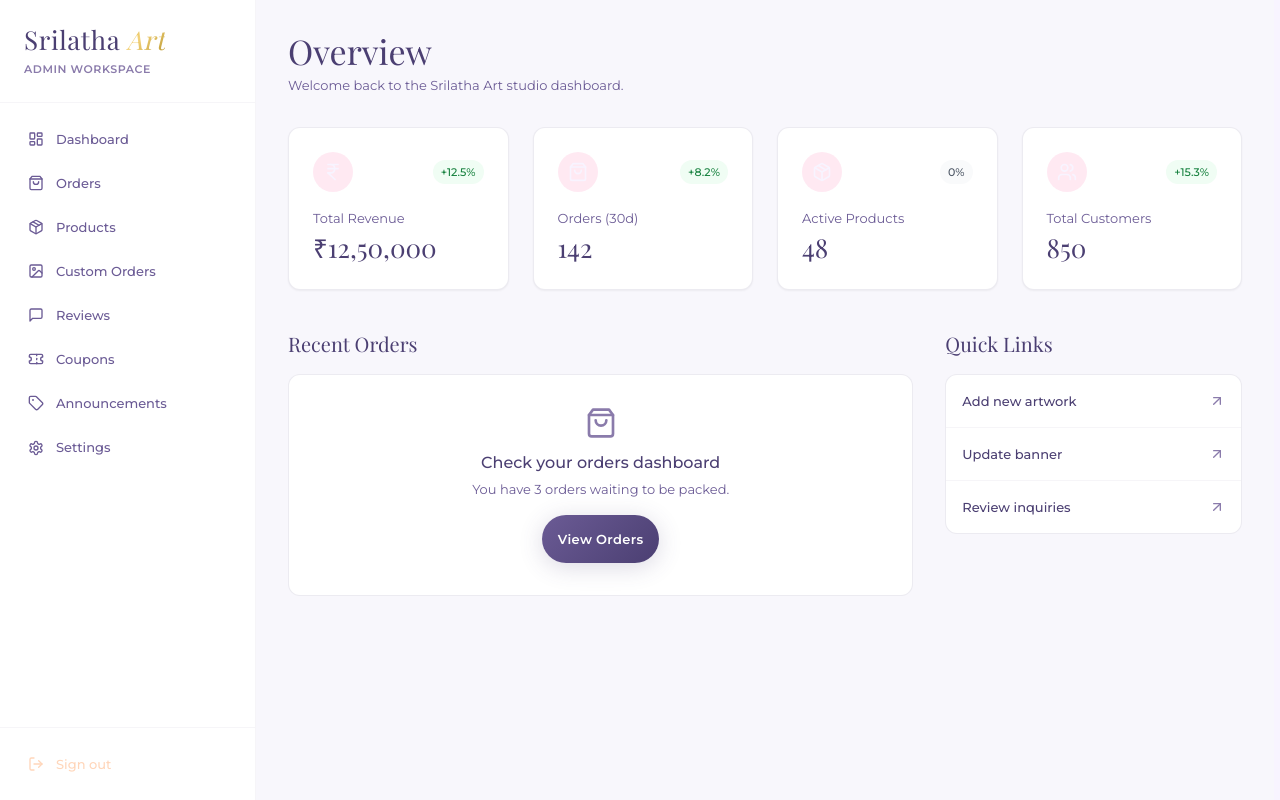
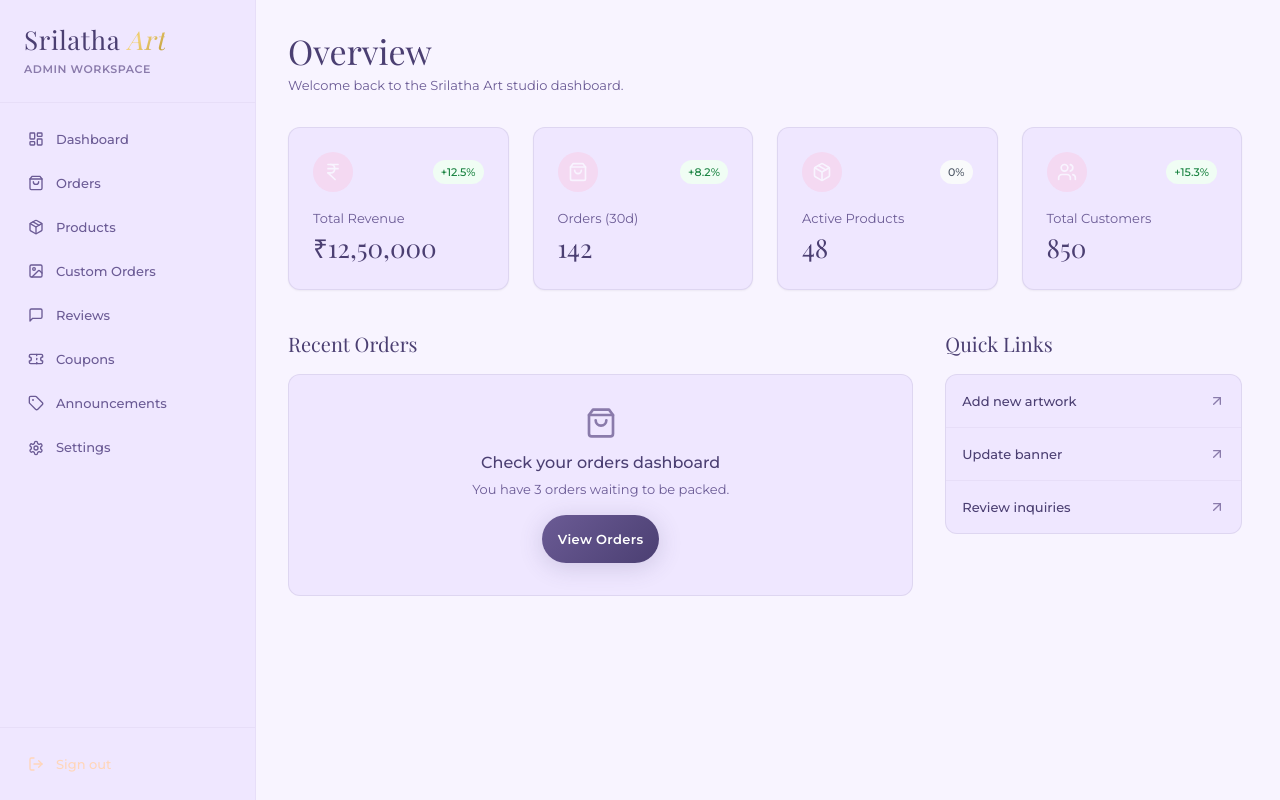
Before and after one commit to lakshmanachari-panuganti/The-Srilatha-Arts, a Next.js app in the folder frontend/: page /admin in a window 1280 px wide. Built offline with nearby package versions, Linux system fonts and the light colour scheme; no server answers.

Commit message:
feat: scaffold admin dashboard architecture including layout, login, products, and orders pages

```diff
--- a/frontend/app/admin/layout.tsx
+++ b/frontend/app/admin/layout.tsx
@@ -23,9 +23,9 @@ export default function AdminLayout({ children }: { children: React.ReactNode })
   }
 
   return (
-    <div className="min-h-screen bg-[#F8F7FC] flex flex-col lg:flex-row">
+    <div className="min-h-screen bg-plum flex flex-col lg:flex-row">
       {/* Mobile Header */}
-      <header className="lg:hidden bg-white border-b border-ink/5 p-4 flex items-center justify-between sticky top-0 z-30">
+      <header className="lg:hidden bg-plum-light border-b border-ink/5 p-4 flex items-center justify-between sticky top-0 z-30">
         <Link href="/" className="font-serif text-xl text-ink tracking-wide">
           Srilatha<em className="italic gold-text ml-1.5">Art</em>
         </Link>
@@ -37,7 +37,7 @@ export default function AdminLayout({ children }: { children: React.ReactNode })
       </header>
 
       {/* Sidebar (Desktop) */}
-      <aside className="hidden lg:flex w-64 bg-white border-r border-ink/5 flex-col fixed inset-y-0 left-0 z-20">
+      <aside className="hidden lg:flex w-64 bg-plum-light border-r border-ink/5 flex-col fixed inset-y-0 left-0 z-20">
         <div className="p-6 border-b border-ink/5">
           <Link href="/" className="font-serif text-2xl text-ink tracking-wide">
             Srilatha<em className="italic gold-text ml-1.5">Art</em>
--- a/frontend/app/admin/login/page.tsx
+++ b/frontend/app/admin/login/page.tsx
@@ -15,7 +15,7 @@ export default function AdminLoginPage() {
   }
 
   return (
-    <div className="min-h-screen bg-[#F8F7FC] flex items-center justify-center p-4 relative overflow-hidden">
+    <div className="min-h-screen bg-plum flex items-center justify-center p-4 relative overflow-hidden">
       {/* Decorative background elements */}
       <div className="absolute top-0 left-0 w-full h-96 bg-gradient-to-b from-lavender-pastel/40 to-transparent" />
       <div className="absolute -top-32 -right-32 w-96 h-96 bg-plum-warm/10 rounded-full blur-3xl" />
@@ -46,7 +46,7 @@ export default function AdminLoginPage() {
                 value={email}
                 onChange={(e) => setEmail(e.target.value)}
                 required
-                className="w-full h-11 px-4 bg-white border border-ink/10 rounded-lg text-ink focus:outline-none focus:ring-2 focus:ring-lavender focus:border-transparent transition-all"
+                className="w-full h-11 px-4 bg-plum-light border border-ink/10 rounded-lg text-ink focus:outline-none focus:ring-2 focus:ring-lavender focus:border-transparent transition-all"
                 placeholder="studio@thesrilathaarts.com"
               />
             </div>
@@ -60,7 +60,7 @@ export default function AdminLoginPage() {
                 value={password}
                 onChange={(e) => setPassword(e.target.value)}
                 required
-                className="w-full h-11 px-4 bg-white border border-ink/10 rounded-lg text-ink focus:outline-none focus:ring-2 focus:ring-lavender focus:border-transparent transition-all"
+                className="w-full h-11 px-4 bg-plum-light border border-ink/10 rounded-lg text-ink focus:outline-none focus:ring-2 focus:ring-lavender focus:border-transparent transition-all"
                 placeholder="••••••••"
               />
             </div>
--- a/frontend/app/admin/orders/page.tsx
+++ b/frontend/app/admin/orders/page.tsx
@@ -64,23 +64,23 @@ export default function AdminOrdersPage() {
           <input
             type="text"
             placeholder="Search orders by ID or customer..."
-            className="w-full pl-10 pr-4 h-10 bg-white border border-ink/10 rounded-lg text-sm focus:outline-none focus:ring-2 focus:ring-lavender focus:border-transparent"
+            className="w-full pl-10 pr-4 h-10 bg-plum-light border border-ink/10 rounded-lg text-sm focus:outline-none focus:ring-2 focus:ring-lavender focus:border-transparent"
           />
         </div>
-        <select className="px-4 h-10 bg-white border border-ink/10 rounded-lg text-sm text-ink hover:bg-paper transition-colors focus:outline-none focus:ring-2 focus:ring-lavender focus:border-transparent">
+        <select className="px-4 h-10 bg-plum-light border border-ink/10 rounded-lg text-sm text-ink hover:bg-paper transition-colors focus:outline-none focus:ring-2 focus:ring-lavender focus:border-transparent">
           <option value="ALL">All Statuses</option>
           <option value="PLACED">Placed</option>
           <option value="CRAFTING">Crafting</option>
           <option value="SHIPPED">Shipped</option>
         </select>
-        <button className="flex items-center gap-2 px-4 h-10 bg-white border border-ink/10 rounded-lg text-sm text-ink hover:bg-paper transition-colors ml-auto">
+        <button className="flex items-center gap-2 px-4 h-10 bg-plum-light border border-ink/10 rounded-lg text-sm text-ink hover:bg-paper transition-colors ml-auto">
           <Filter className="w-4 h-4 text-ink-mute" />
           More Filters
         </button>
       </div>
 
       {/* Orders Table */}
-      <div className="bg-white border border-ink/10 rounded-xl overflow-x-auto">
+      <div className="bg-plum-light border border-ink/10 rounded-xl overflow-x-auto">
         <table className="w-full text-left text-sm text-ink min-w-[800px]">
           <thead className="bg-paper border-b border-ink/10 text-ink-soft font-medium">
             <tr>
--- a/frontend/app/admin/page.tsx
+++ b/frontend/app/admin/page.tsx
@@ -21,7 +21,7 @@ export default function AdminDashboardPage() {
       {/* Stats Grid */}
       <div className="grid grid-cols-1 md:grid-cols-2 lg:grid-cols-4 gap-6 mb-10">
         {STATS.map((stat) => (
-          <div key={stat.name} className="bg-white rounded-xl p-6 border border-ink/10 shadow-sm">
+          <div key={stat.name} className="bg-plum-light rounded-xl p-6 border border-ink/10 shadow-sm">
             <div className="flex items-center justify-between mb-4">
               <div className="w-10 h-10 rounded-full bg-lavender-pastel/30 flex items-center justify-center text-plum">
                 <stat.icon className="w-5 h-5" />
@@ -42,7 +42,7 @@ export default function AdminDashboardPage() {
       <div className="grid grid-cols-1 lg:grid-cols-3 gap-8">
         <div className="lg:col-span-2">
           <h2 className="font-serif text-xl text-ink mb-4">Recent Orders</h2>
-          <div className="bg-white border border-ink/10 rounded-xl p-8 text-center">
+          <div className="bg-plum-light border border-ink/10 rounded-xl p-8 text-center">
             <ShoppingBag className="w-8 h-8 text-ink-mute mx-auto mb-3" />
             <p className="text-ink font-medium mb-1">Check your orders dashboard</p>
             <p className="text-sm text-ink-soft mb-4">You have 3 orders waiting to be packed.</p>
@@ -54,7 +54,7 @@ export default function AdminDashboardPage() {
 
         <div>
           <h2 className="font-serif text-xl text-ink mb-4">Quick Links</h2>
-          <div className="bg-white border border-ink/10 rounded-xl overflow-hidden divide-y divide-ink/5">
+          <div className="bg-plum-light border border-ink/10 rounded-xl overflow-hidden divide-y divide-ink/5">
             <Link href="/admin/products/new" className="flex items-center justify-between p-4 hover:bg-lavender-pastel/10 transition-colors group">
               <span className="text-sm font-medium text-ink group-hover:text-plum transition-colors">Add new artwork</span>
               <ArrowUpRight className="w-4 h-4 text-ink-mute group-hover:text-plum transition-colors" />
--- a/frontend/app/admin/products/page.tsx
+++ b/frontend/app/admin/products/page.tsx
@@ -25,17 +25,17 @@ export default function AdminProductsPage() {
           <input
             type="text"
             placeholder="Search products..."
-            className="w-full pl-10 pr-4 h-10 bg-white border border-ink/10 rounded-lg text-sm focus:outline-none focus:ring-2 focus:ring-lavender focus:border-transparent"
+            className="w-full pl-10 pr-4 h-10 bg-plum-light border border-ink/10 rounded-lg text-sm focus:outline-none focus:ring-2 focus:ring-lavender focus:border-transparent"
           />
         </div>
-        <button className="flex items-center gap-2 px-4 h-10 bg-white border border-ink/10 rounded-lg text-sm text-ink hover:bg-paper transition-colors">
+        <button className="flex items-center gap-2 px-4 h-10 bg-plum-light border border-ink/10 rounded-lg text-sm text-ink hover:bg-paper transition-colors">
           <Filter className="w-4 h-4 text-ink-mute" />
           Filter
         </button>
       </div>
 
       {/* Products Table */}
-      <div className="bg-white border border-ink/10 rounded-xl overflow-x-auto">
+      <div className="bg-plum-light border border-ink/10 rounded-xl overflow-x-auto">
         <table className="w-full text-left text-sm text-ink min-w-[800px]">
           <thead className="bg-paper border-b border-ink/10 text-ink-soft font-medium">
             <tr>
```
